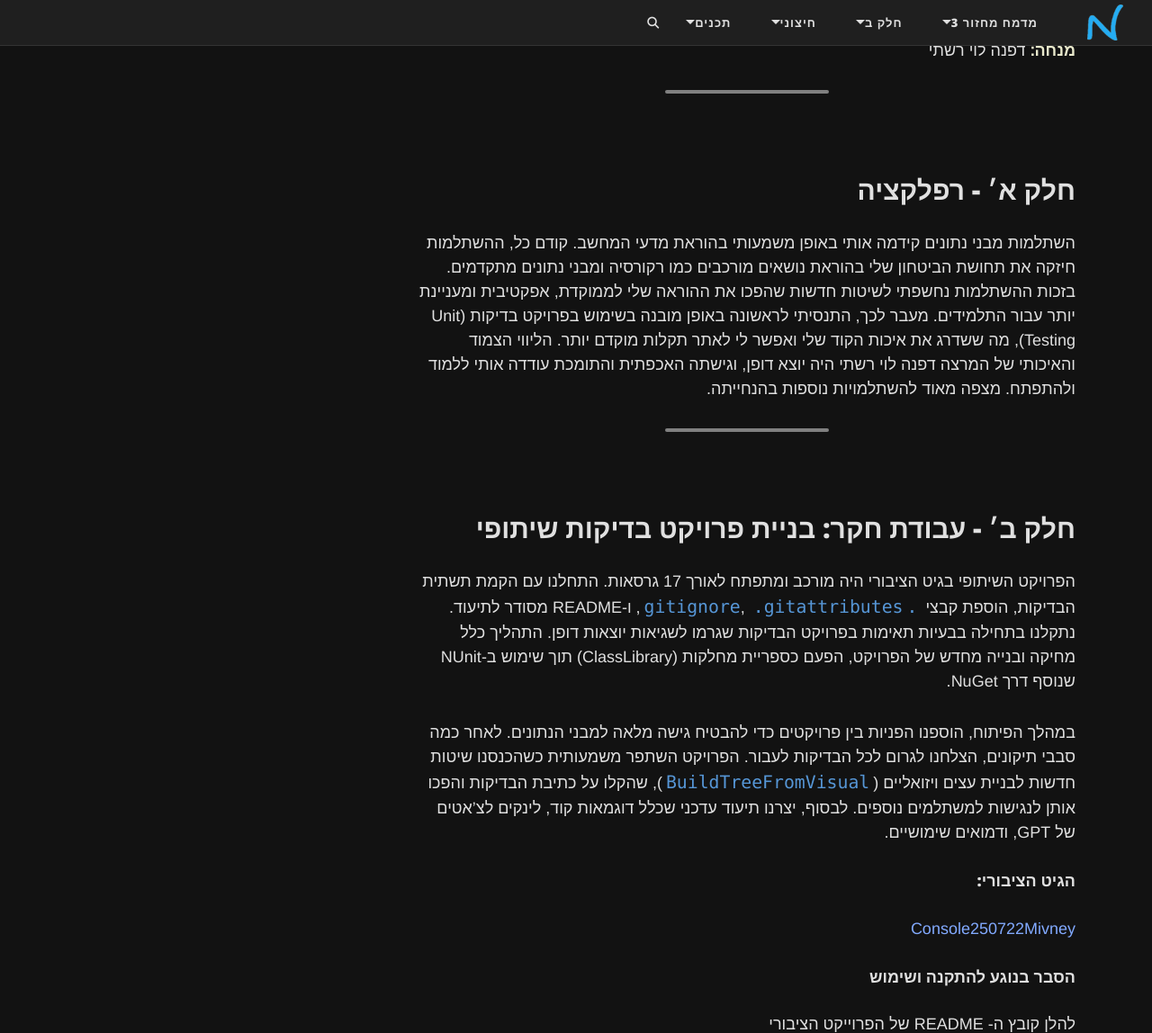
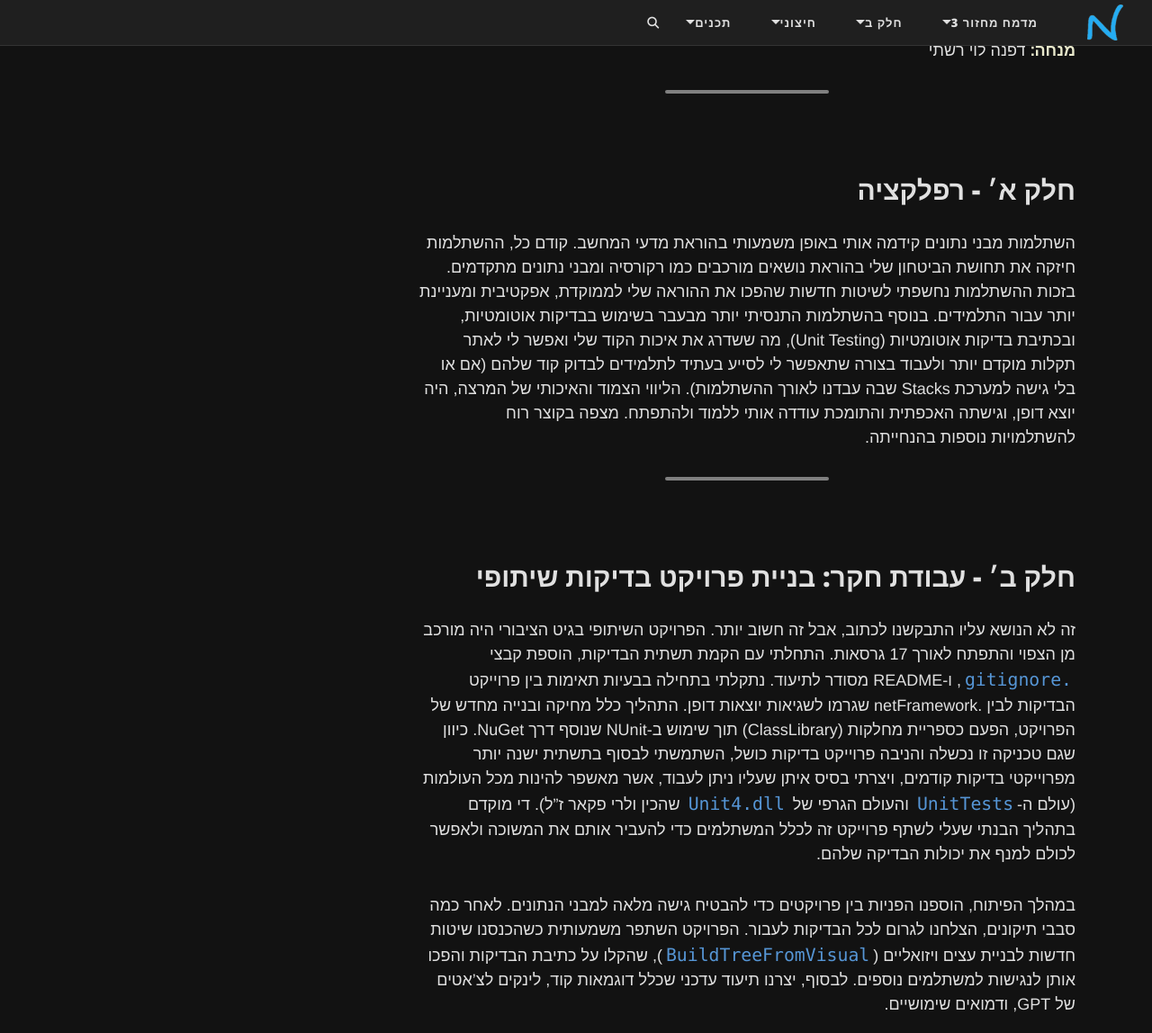
Before and after one commit to 3strategy/BeautifulYesodot, a Jekyll site: the page built from _posts/2025-07-31-mivney_summary_task.md, in a window 1280 px wide and 1400 px high, scrolled down 600 px, cut to the strip 0-1148 px from the top of the window. Shown: the whole strip at 90% size. Built offline with Jekyll 4.4.1, drawn with Linux system fonts in a browser that asks for light colours; comment, search, counter and statistics services are not loaded.

Commit message:
עדכון נוסף

```diff
--- a/_posts/2025-07-31-mivney_summary_task.md
+++ b/_posts/2025-07-31-mivney_summary_task.md
@@ -25,13 +25,15 @@ lang: he
 
 ## חלק א׳ - רפלקציה
 
-השתלמות מבני נתונים קידמה אותי באופן משמעותי בהוראת מדעי המחשב. קודם כל, ההשתלמות חיזקה את תחושת הביטחון שלי בהוראת נושאים מורכבים כמו רקורסיה ומבני נתונים מתקדמים. בזכות ההשתלמות נחשפתי לשיטות חדשות שהפכו את ההוראה שלי לממוקדת, אפקטיבית ומעניינת יותר עבור התלמידים. מעבר לכך, התנסיתי לראשונה באופן מובנה בשימוש בפרויקט בדיקות (Unit Testing), מה ששדרג את איכות הקוד שלי ואפשר לי לאתר תקלות מוקדם יותר. הליווי הצמוד והאיכותי של המרצה דפנה לוי רשתי היה יוצא דופן, וגישתה האכפתית והתומכת עודדה אותי ללמוד ולהתפתח. מצפה מאוד להשתלמויות נוספות בהנחייתה.
+השתלמות מבני נתונים קידמה אותי באופן משמעותי בהוראת מדעי המחשב. קודם כל, ההשתלמות חיזקה את תחושת הביטחון שלי בהוראת נושאים מורכבים כמו רקורסיה ומבני נתונים מתקדמים. בזכות ההשתלמות נחשפתי לשיטות חדשות שהפכו את ההוראה שלי לממוקדת, אפקטיבית ומעניינת יותר עבור התלמידים. בנוסף בהשתלמות התנסיתי יותר מבעבר בשימוש בבדיקות אוטומטיות, ובכתיבת בדיקות אוטומטיות (Unit Testing), מה ששדרג את איכות הקוד שלי ואפשר לי לאתר תקלות מוקדם יותר ולעבוד בצורה שתאפשר לי לסייע בעתיד לתלמידים לבדוק קוד שלהם (אם או בלי גישה למערכת Stacks שבה עבדנו לאורך ההשתלמות). הליווי הצמוד והאיכותי של המרצה, היה יוצא דופן, וגישתה האכפתית והתומכת עודדה אותי ללמוד ולהתפתח. מצפה בקוצר רוח להשתלמויות נוספות בהנחייתה.
 
 ---
 
 ## חלק ב׳ - עבודת חקר: בניית פרויקט בדיקות שיתופי
 
-הפרויקט השיתופי בגיט הציבורי היה מורכב ומתפתח לאורך 17 גרסאות. התחלנו עם הקמת תשתית הבדיקות, הוספת קבצי `.gitignore`, `.gitattributes`, ו-README מסודר לתיעוד. נתקלנו בתחילה בבעיות תאימות בפרויקט הבדיקות שגרמו לשגיאות יוצאות דופן. התהליך כלל מחיקה ובנייה מחדש של הפרויקט, הפעם כספריית מחלקות (ClassLibrary) תוך שימוש ב-NUnit שנוסף דרך NuGet.
+זה לא הנושא עליו התבקשנו לכתוב, אבל זה חשוב יותר.
+הפרויקט השיתופי בגיט הציבורי היה מורכב מן הצפוי והתפתח לאורך 17 גרסאות. התחלתי עם הקמת תשתית הבדיקות, הוספת קבצי `.gitignore`, ו-README מסודר לתיעוד. נתקלתי בתחילה בבעיות תאימות בין פרוייקט הבדיקות לבין .netFramework שגרמו לשגיאות יוצאות דופן. התהליך כלל מחיקה ובנייה מחדש של הפרויקט, הפעם כספריית מחלקות (ClassLibrary) תוך שימוש ב-NUnit שנוסף דרך NuGet. כיוון שגם טכניקה זו נכשלה והניבה פרוייקט בדיקות כושל, השתמשתי לבסוף בתשתית ישנה יותר מפרוייקטי בדיקות קודמים, ויצרתי בסיס איתן שעליו ניתן לעבוד, אשר מאשפר להינות מכל העולמות (עולם ה-`UnitTests` והעולם הגרפי של `Unit4.dll` שהכין ולרי פקאר ז"ל).
+די מוקדם בתהליך הבנתי שעלי לשתף פרוייקט זה לכלל המשתלמים כדי להעביר אותם את המשוכה ולאפשר לכולם למנף את יכולות הבדיקה שלהם.
 
 במהלך הפיתוח, הוספנו הפניות בין פרויקטים כדי להבטיח גישה מלאה למבני הנתונים. לאחר כמה סבבי תיקונים, הצלחנו לגרום לכל הבדיקות לעבור. הפרויקט השתפר משמעותית כשהכנסנו שיטות חדשות לבניית עצים ויזואליים (`BuildTreeFromVisual`), שהקלו על כתיבת הבדיקות והפכו אותן לנגישות למשתלמים נוספים. לבסוף, יצרנו תיעוד עדכני שכלל דוגמאות קוד, לינקים לצ'אטים של GPT, ודמואים שימושיים.
 
```
